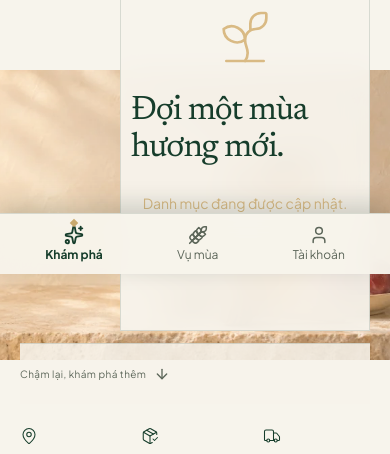
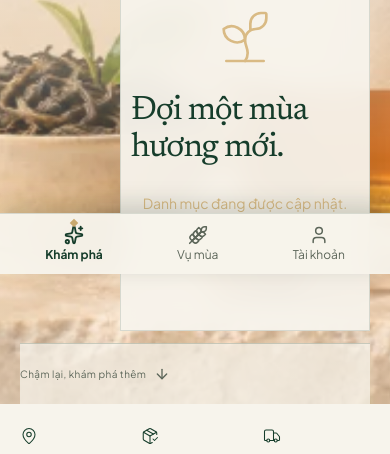
Before and after one commit to quachduchuy05/dacsanso, a React (Vite) app: page / in a window 390 px wide. Shown: the part 570-1024 px from the top of the page. Built offline with nearby package versions, Linux system fonts and the light colour scheme; no server answers.

Commit message:
Make storefront hero image cover the full opening section

```diff
--- a/src/forest-commerce.css
+++ b/src/forest-commerce.css
@@ -186,3 +186,16 @@ body:has(.shop-shell) .app-sheet{background:var(--brand-paper);color:var(--brand
  .catalog-close-filters{display:flex;align-items:center;justify-content:space-between;gap:15px;min-height:44px;width:100%;margin:-15px 0 15px;color:var(--brand-forest);font-size:12px;border-bottom:1px solid var(--brand-line)}
 }
 @media(prefers-reduced-motion:reduce){.shop-header-inner,.editorial-region-image img{transition:none}.editorial-region:hover .editorial-region-image img{transform:none}}
+
+/* A single edge-to-edge photograph under both the headline and product area. */
+.signature-stage.hero-fullbleed .warm-hero-picture{inset:0;width:100%;height:100%;clip-path:none}
+.signature-stage.hero-fullbleed .warm-hero-picture img{width:100%;height:100%;object-fit:cover;object-position:center 65%;opacity:1}
+.signature-stage.hero-fullbleed:before{display:block;content:'';position:absolute;inset:0;z-index:0;pointer-events:none;opacity:1;background:linear-gradient(90deg,#f7f4eceb 0%,#f7f4ecb5 34%,#f7f4ec38 52%,transparent 68%)}
+.hero-fullbleed .signature-stage-inner{min-height:clamp(610px,78svh,850px);z-index:1}
+.hero-fullbleed .signature-stage-foot{background:transparent;border-color:#163d2b33}
+@media(max-width:767px){
+ .hero-fullbleed .signature-stage-inner{min-height:700px}
+ .signature-stage.hero-fullbleed .warm-hero-picture img{object-position:67% center}
+ .signature-stage.hero-fullbleed:before{background:linear-gradient(180deg,#f7f4ecf2 0%,#f7f4ece8 24%,#f7f4ecb0 46%,#f7f4ec22 73%,#f7f4ec80 100%)}
+ .hero-fullbleed .signature-stage-foot{background:#f7f4ecb8}
+}
--- a/src/screens/customer/SignatureStorefront.tsx
+++ b/src/screens/customer/SignatureStorefront.tsx
@@ -32,7 +32,7 @@ export function SignatureStorefront() {
   const account = () => user ? setCustomerTab('account') : window.dispatchEvent(new Event('show-login'));
   return <div className="shop-page signature-home" ref={motionRoot}>
     <div className="signature-reading-progress" aria-hidden="true"/>
-    <section className="signature-stage" id="shop-home" aria-labelledby="signature-title">
+    <section className="signature-stage hero-fullbleed" id="shop-home" aria-labelledby="signature-title">
       <picture className="warm-hero-picture"><source media="(max-width: 767px)" srcSet="/images/concepts/warm-specialties-hero-v1-768.webp"/><img src="/images/concepts/warm-specialties-hero-v1.webp" alt="Mật ong, chè và mận trên bàn đá sáng" fetchPriority="high" decoding="async"/></picture>
       <div className="shop-container signature-stage-inner">
         <div className="signature-intro"><span className="signature-kicker"><span /> LÀO CAI · TUYỂN TẬP HƯƠNG VỊ</span>
```
